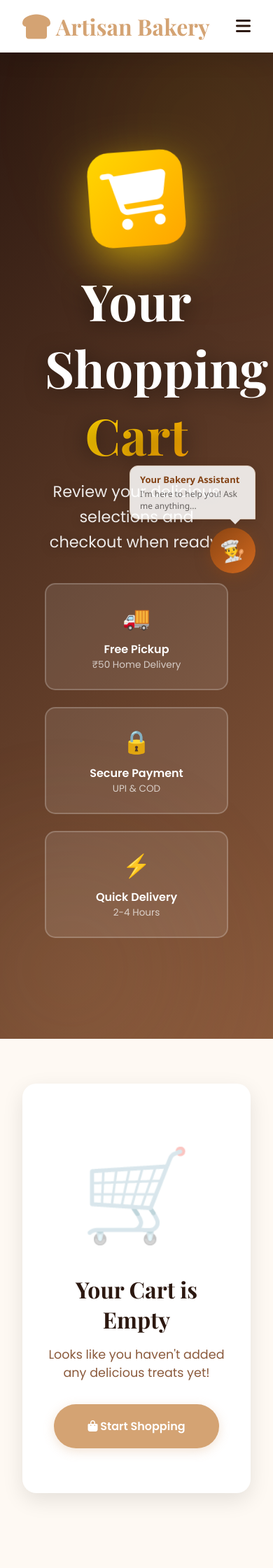
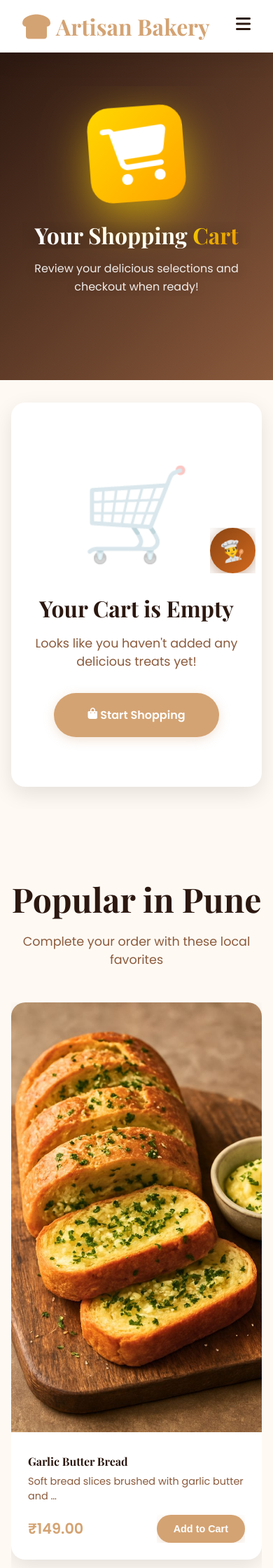
Before and after one commit to asnakhan-dev/ai-bakery-website, a Django app: page /cart/ in a window 390 px wide. Shown: the top 2240 px of the page at 70% size. Run offline with Django 5.2, Linux system fonts and the light colour scheme; data comes from the database, SQL or seed files in the repository.

Commit message:
mobile view added

```diff
--- a/bakery/templates/bakery/base.html
+++ b/bakery/templates/bakery/base.html
@@ -498,6 +498,163 @@
         }
     </style>
     {% block extra_css %}{% endblock %}
+
+    <style>
+    /* ===== GLOBAL MOBILE FIX ===== */
+    @media (max-width: 768px) {
+
+        /* All hero sections */
+        section[style*="min-height: 90vh"],
+        section[style*="padding: 5rem"],
+        section[style*="padding: 4rem"] {
+            padding: 3rem 1rem !important;
+            min-height: auto !important;
+        }
+
+        /* All grids → single column */
+        div[style*="grid-template-columns: 1fr 1fr"],
+        div[style*="grid-template-columns: 1fr 450px"],
+        div[style*="grid-template-columns: 1fr 400px"],
+        div[style*="grid-template-columns: 280px 1fr"],
+        div[style*="grid-template-columns: repeat(3, 1fr)"],
+        div[style*="grid-template-columns: 120px 1fr auto"],
+        div[style*="grid-template-columns: 80px 1fr auto"],
+        div[style*="grid-template-columns: 80px 1fr"] {
+            grid-template-columns: 1fr !important;
+            gap: 1rem !important;
+        }
+
+        /* Hero content grid */
+        .hero-content {
+            grid-template-columns: 1fr !important;
+            padding: 2rem 1rem !important;
+            gap: 2rem !important;
+        }
+
+        /* Hide carousel on mobile — show only text */
+        .hero-carousel {
+            display: none !important;
+        }
+
+        /* All headings */
+        h1[style*="font-size: 5rem"],
+        h1[style*="font-size: 4.5rem"],
+        h1[style*="font-size: 4rem"],
+        h1[style*="font-size: 3.5rem"] {
+            font-size: 2rem !important;
+            line-height: 1.2 !important;
+        }
+
+        h2[style*="font-size: 3.5rem"],
+        h2[style*="font-size: 3rem"] {
+            font-size: 1.8rem !important;
+        }
+
+        /* Paragraph font size */
+        p[style*="font-size: 1.4rem"],
+        p[style*="font-size: 1.3rem"],
+        p[style*="font-size: 1.2rem"] {
+            font-size: 1rem !important;
+        }
+
+        /* CTA buttons */
+        div[style*="display: flex; gap: 1.5rem"] {
+            flex-direction: column !important;
+            gap: 1rem !important;
+        }
+
+        /* Stats grid */
+        div[style*="grid-template-columns: repeat(3, 1fr)"] {
+            grid-template-columns: 1fr 1fr 1fr !important;
+            gap: 0.5rem !important;
+        }
+
+        /* Floating badge — hide on mobile */
+        div[style*="position: absolute; bottom: -30px"] {
+            display: none !important;
+        }
+
+        /* Lock icon in checkout hero */
+        div[style*="width: 120px; height: 120px"] {
+            width: 80px !important;
+            height: 80px !important;
+        }
+
+        /* Checkout form */
+        div[style*="grid-template-columns: 1fr 1fr; gap: 1.5rem"] {
+            grid-template-columns: 1fr !important;
+        }
+
+        /* Cart item grid */
+        div[style*="grid-template-columns: 120px 1fr auto"] {
+            grid-template-columns: 80px 1fr !important;
+        }
+
+        /* Order summary sticky → static */
+        div[style*="position: sticky"] {
+            position: static !important;
+        }
+
+        /* Products page filter */
+        div[style*="grid-template-columns: 280px 1fr"] {
+            grid-template-columns: 1fr !important;
+        }
+
+        /* Container padding */
+        .container {
+            padding: 2rem 1rem !important;
+        }
+
+        /* Section padding */
+        section.container {
+            padding: 2rem 1rem !important;
+        }
+
+        /* Footer grid */
+        .footer-content {
+            grid-template-columns: 1fr !important;
+            gap: 2rem !important;
+        }
+
+        /* Chat widget smaller on mobile */
+        #chat-box {
+            width: 290px !important;
+            height: 420px !important;
+        }
+
+        #chat-tooltip {
+            width: 150px !important;
+            font-size: 11px !important;
+        }
+
+        /* Hide decorative elements */
+        div[style*="filter: blur"] {
+            display: none !important;
+        }
+
+        /* Order confirmation grid */
+        div[style*="grid-template-columns: 80px 1fr auto auto"] {
+            grid-template-columns: 60px 1fr !important;
+        }
+
+        /* About page grid */
+        div[style*="grid-template-columns: 1fr 1fr; gap: 4rem"] {
+            grid-template-columns: 1fr !important;
+            gap: 2rem !important;
+        }
+
+        /* Max width fix */
+        * {
+            max-width: 100% !important;
+            overflow-x: hidden !important;
+        }
+
+        img {
+            max-width: 100% !important;
+            height: auto !important;
+        }
+    }
+    </style>
 </head>
 <body>
     <!-- Navigation -->
```
